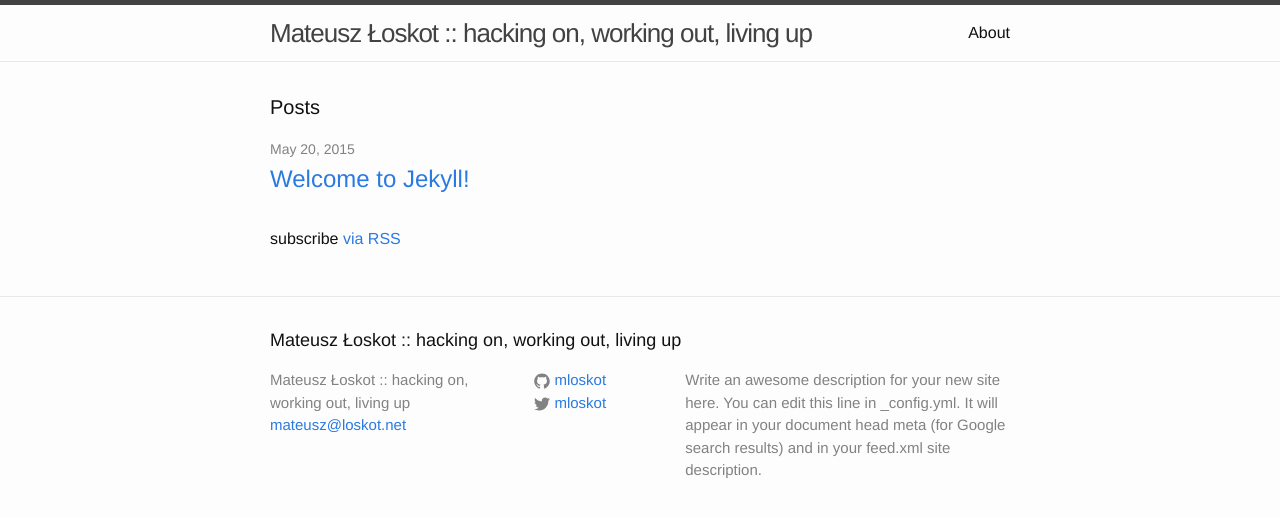
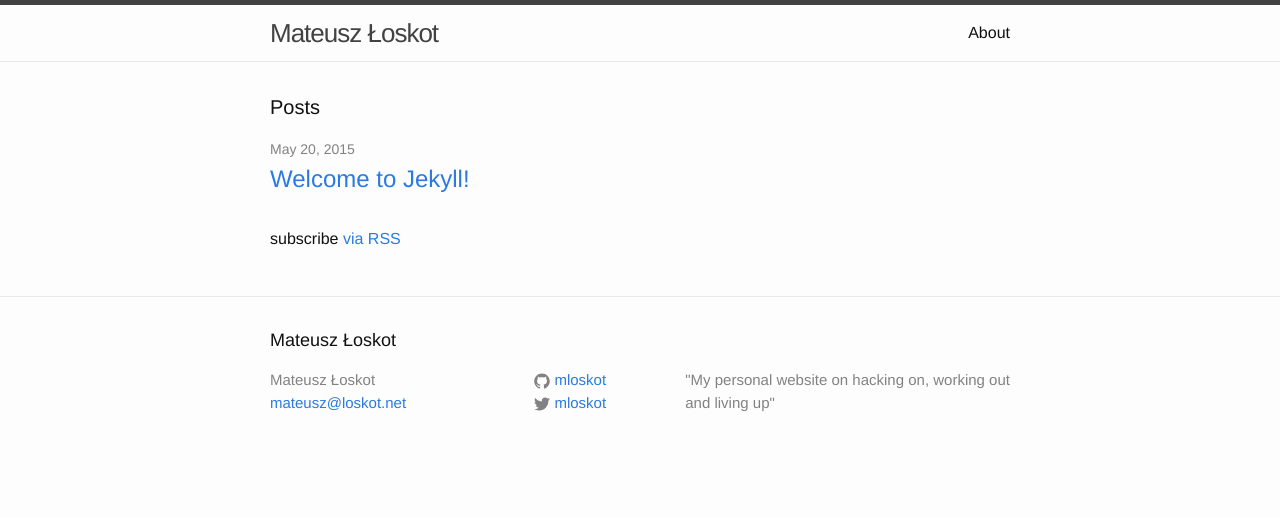
Before and after one commit to mloskot/mloskot.github.io, a Jekyll site: the page built from index.html, in a window 1280 px wide. Shown: the top 517 px of the page. Built offline with Jekyll 4.4.1, drawn with Linux system fonts in a browser that asks for light colours.

Commit message:
Clean up the site title

```diff
--- a/_config.yml
+++ b/_config.yml
@@ -1,10 +1,8 @@
 # Site settings
-title: "Mateusz Łoskot :: hacking on, working out, living up"
+title: Mateusz Łoskot
 email: mateusz@loskot.net
 description: > # this means to ignore newlines until "baseurl:"
-  Write an awesome description for your new site here. You can edit this
-  line in _config.yml. It will appear in your document head meta (for
-  Google search results) and in your feed.xml site description.
+   "My personal website on hacking on, working out and living up"
 baseurl: "" # the subpath of your site, e.g. /blog/
 url: "http://mloskot.github.io" # the base hostname & protocol for your site
 twitter_username: mloskot
```
